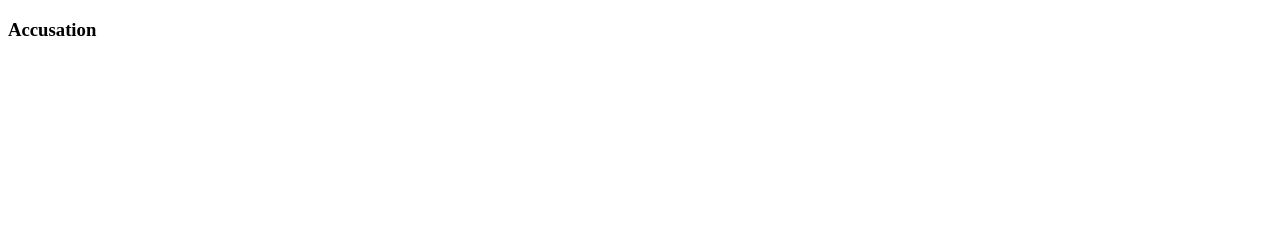
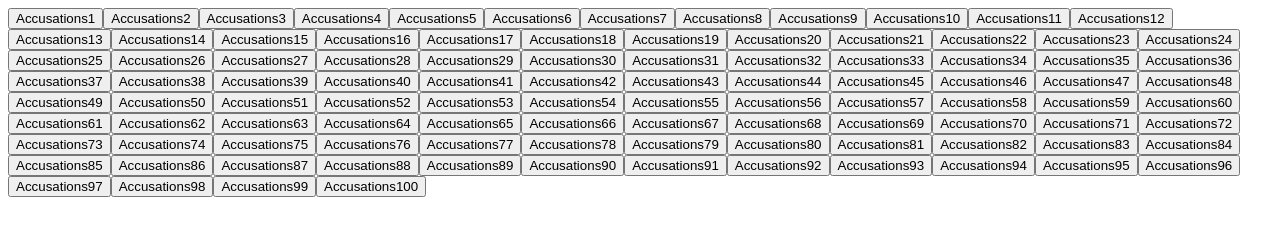
Before and after one commit to kimaniwalker/JS-CONTEXT-CLUES-LAB, a plain HTML site: page index.html in a window 1280 px wide. Drawn offline with Linux system fonts and the light colour scheme.

Commit message:
Added Array & Loop

```diff
--- a/script.js
+++ b/script.js
@@ -1,17 +1,43 @@
 console.log('test');
-
 document.addEventListener("DOMContentLoaded", function () {
 // When the page first loads, insert 100 h3 elements onto the page
 // The h3 elements should simply say Accusation 1, Accusation 2, Accusation 3, ... Accusation 100
-// Create h3 element
-//Create Text Element
-//Put text in h3
-//Put text in body
-    var h3 = document.createElement('h3');
-        var h3Text = document.createTextNode("Accusation");
-        h3.appendChild(h3Text);
-        document.body.appendChild(h3);
 
-        console.log(h3);
+
+//Arrays
+
+//Friend Array
+var friendarray = ["Key","John","Kaden","Caleb","Kev"];
+
+//Location Array
+var locationarray = ["Bham","Troy","Montgomery","Atmore","Illinois","Florida","Tenn","hwy 280","Missippi","Brundidge"];
+
+//Weapon Array
+var weaponarray = ["Knife","Grenade","Pencil","Hammer","Fist","gun","Shotgun","Pistol","Rifle","Table","Knife2","Grenade2","Pencil2","Hammer2","Fist2","gun2","Shotgun2","Pistol2","Rifle2","Table2"]
+
+
+
+
+
+var i;
+
+for (i = 1; i < 101; i++) {
+
+
+var button = document.createElement('button');
+    var btnText = document.createTextNode('Accusations' + i );
+    button.appendChild(btnText);
+    document.body.appendChild(button);
+
+    button.addEventListener("click", function () {
+        alert('I accuse ' + [friendarray] + ', with the ' + [weaponarray] + ' in the ' + [locationarray]);
+
+
+
+
+    })
+
+
+}
 
 })
--- a/style.css
+++ b/style.css
@@ -0,0 +1,3 @@
+.accusations {
+    font:h3;
+}
```
Also changed, not shown: index.html (+1 -0 lines).
